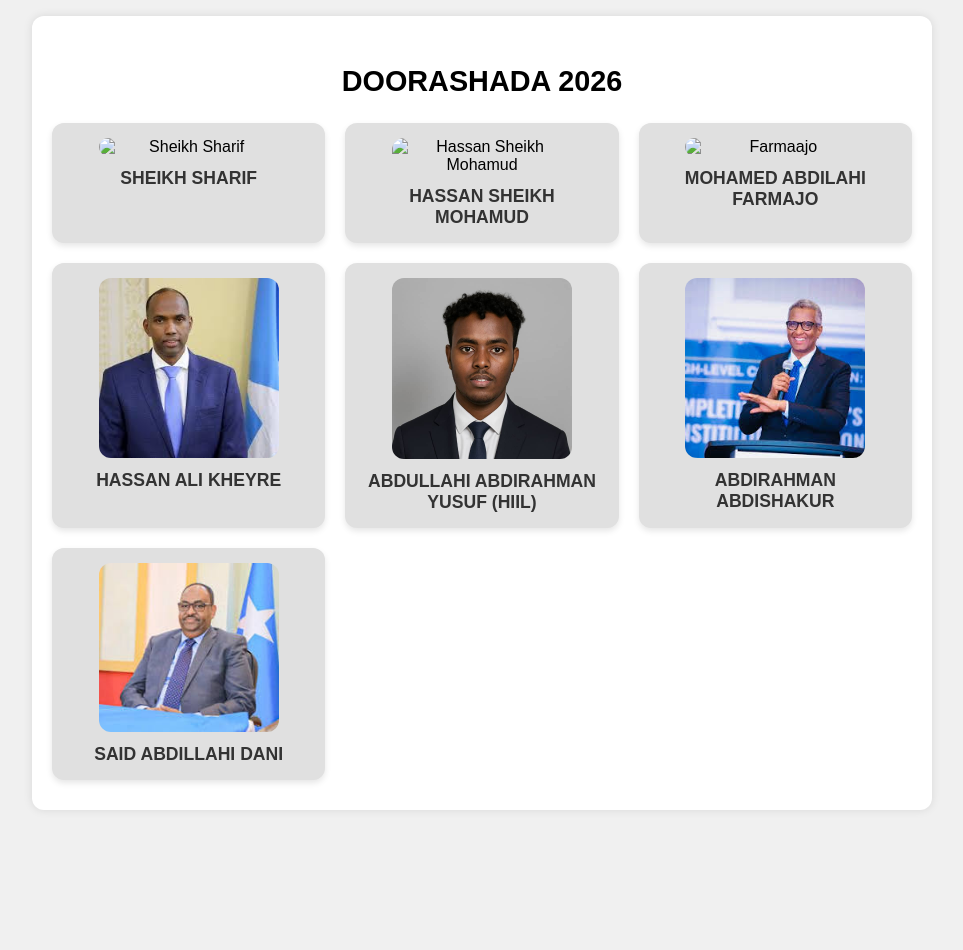
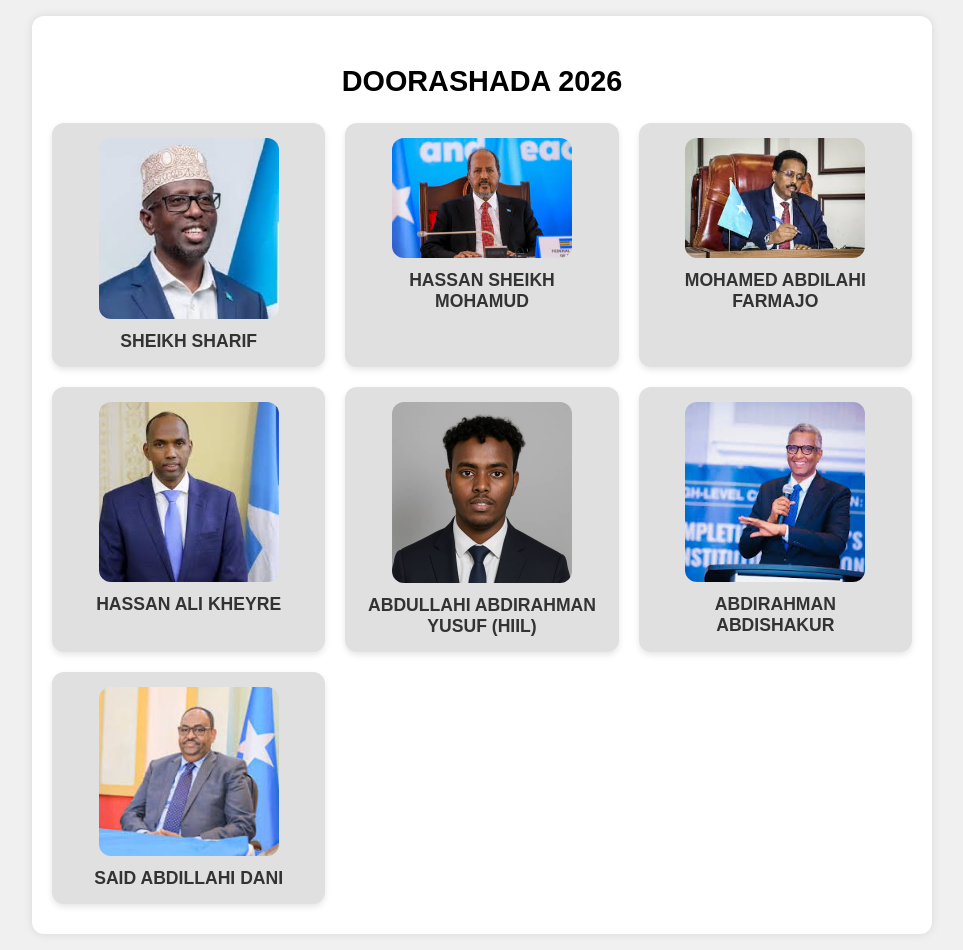
Before and after one commit to Abdalla-hiil/funny_voting, a plain HTML site: page index.html in a window 1280 px wide. Shown: the whole page, without its empty margins (158-1121 px from the left). Before the commit the page ends 826 px from the top, so only its background shows below. Drawn offline with Linux system fonts and the light colour scheme.

Commit message:
Update index.html

```diff
--- a/index.html
+++ b/index.html
@@ -12,15 +12,15 @@
     <h1>DOORASHADA 2026</h1>
     <ul class="candidates" id="contestants">
       <li>
-        <img src="images/sharif.jpg" alt="Sheikh Sharif" />
+        <img src="images and voice/sharif.jpg" alt="Sheikh Sharif" />
         <span>SHEIKH SHARIF</span>
       </li>
       <li>
-        <img src="images/hassan.jpg" alt="Hassan Sheikh Mohamud" />
+        <img src="images and voice/hassan.jpg" alt="Hassan Sheikh Mohamud" />
         <span>HASSAN SHEIKH MOHAMUD</span>
       </li>
       <li>
-        <img src="images/farmajo.jpg" alt="Farmaajo" />
+        <img src="images and voice/farmajo.jpg" alt="Farmaajo" />
         <span>MOHAMED ABDILAHI FARMAJO</span>
       </li>
       <li>
```
